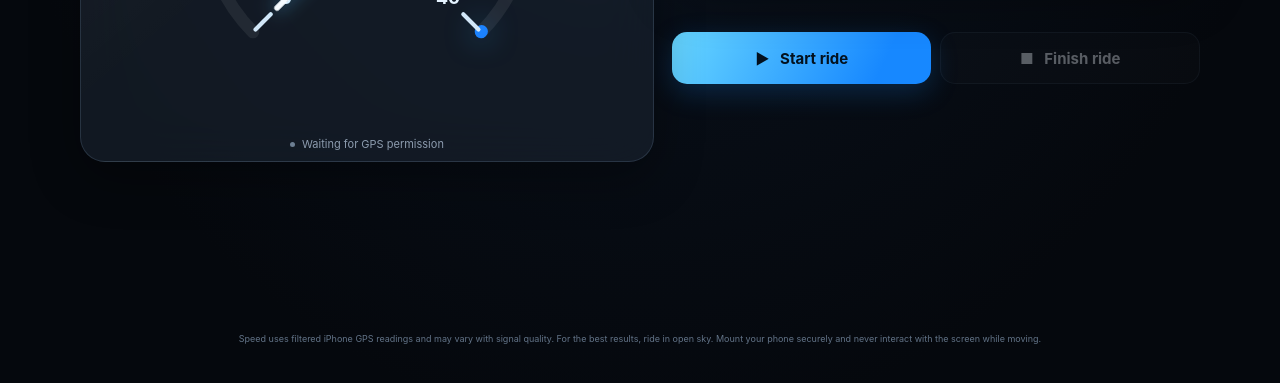
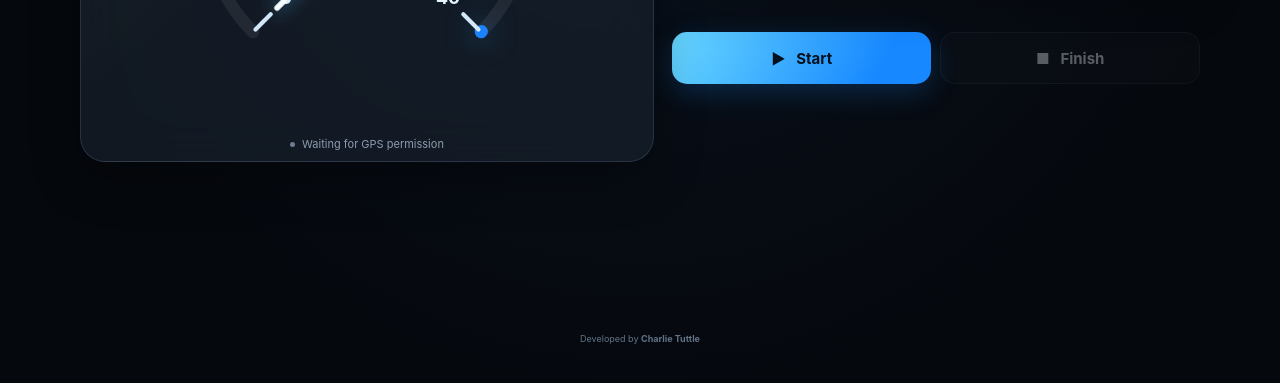
Before and after one commit to OhAziah/Volt-Ride, a plain HTML site: page index.html in a window 1280 px wide. Shown: the part 415-798 px from the top of the page. Drawn offline with Linux system fonts and the light colour scheme.

Commit message:
Modify button labels and add developer credit
Updated button labels for start and finish actions, and added a developer credit.

```diff
--- a/index.html
+++ b/index.html
@@ -148,9 +148,9 @@ html.light .toast{background:#fff;border-color:#b5d7eb;color:#172536;box-shadow:
 <div class="glass stat"><div class="stat-top"><span class="stat-icon">◷</span>Ride time</div><div class="value"><span id="elapsed">00:00</span></div></div>
 </section>
 <section class="glass ride-time"><div><div class="time-label">Ride status</div><div class="time-value" id="rideState">Ready to roll</div></div><div class="time-symbol">ϟ</div></section>
-<div class="actions"><button class="primary" id="startBtn">▶ &nbsp; Start ride</button><button class="secondary" id="stopBtn" disabled>■ &nbsp; Finish ride</button></div>
+<div class="actions"><button class="primary" id="startBtn">▶ &nbsp; Start</button><button class="secondary" id="stopBtn" disabled>■ &nbsp; Finish</button></div>
 <section class="glass history" id="historyPanel"><div class="section-head"><div class="section-title">Ride history</div><button class="secondary clear" id="clearHistory">Clear</button></div><div id="historyList"></div></section>
-<div class="footnote">Speed uses filtered iPhone GPS readings and may vary with signal quality. For the best results, ride in open sky. Mount your phone securely and never interact with the screen while moving.</div>
+<div class="footnote">Developed by <strong>Charlie Tuttle</strong></div>
 </main>
 <div class="toast" id="toast" role="status"></div>
 <script>
```
